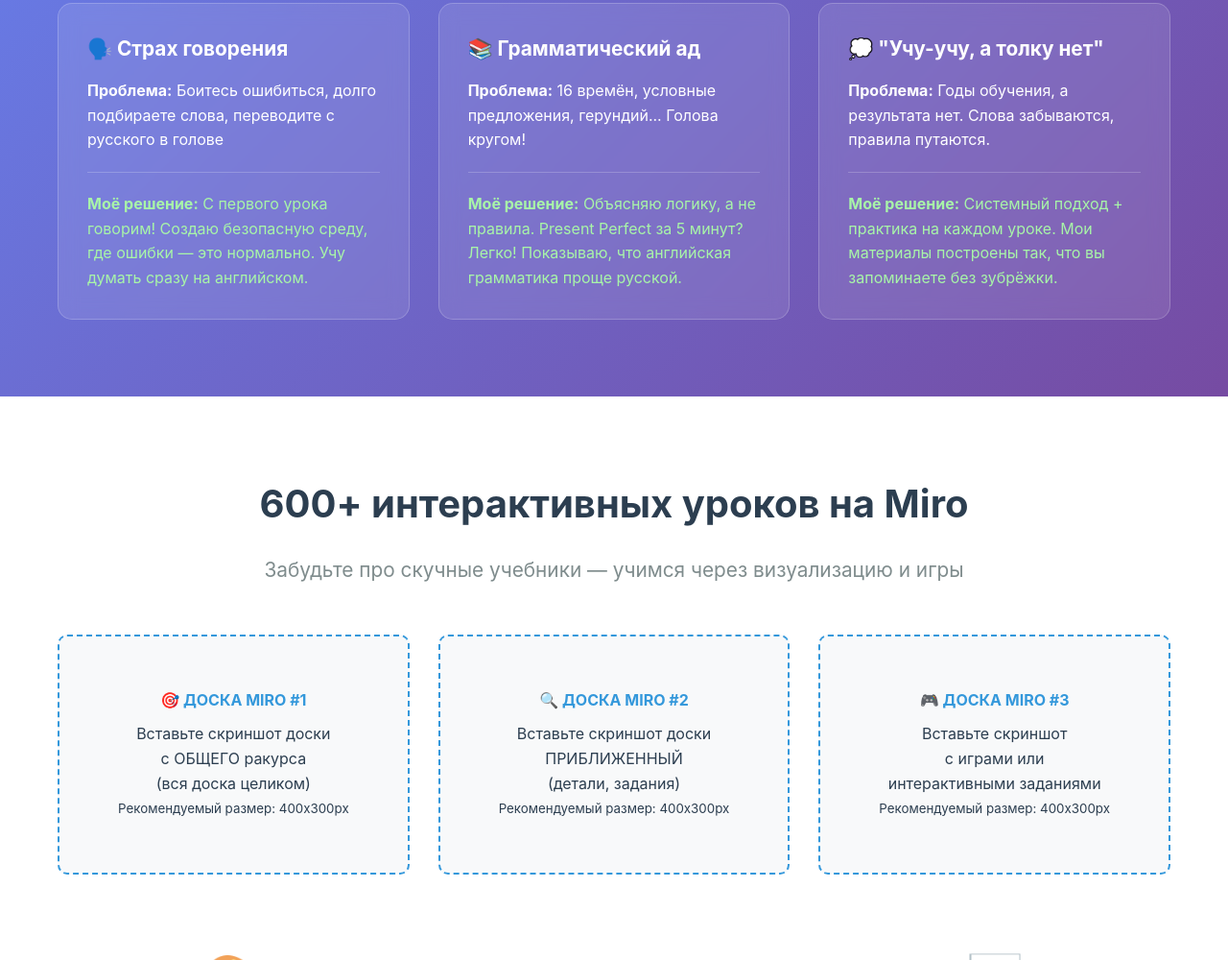
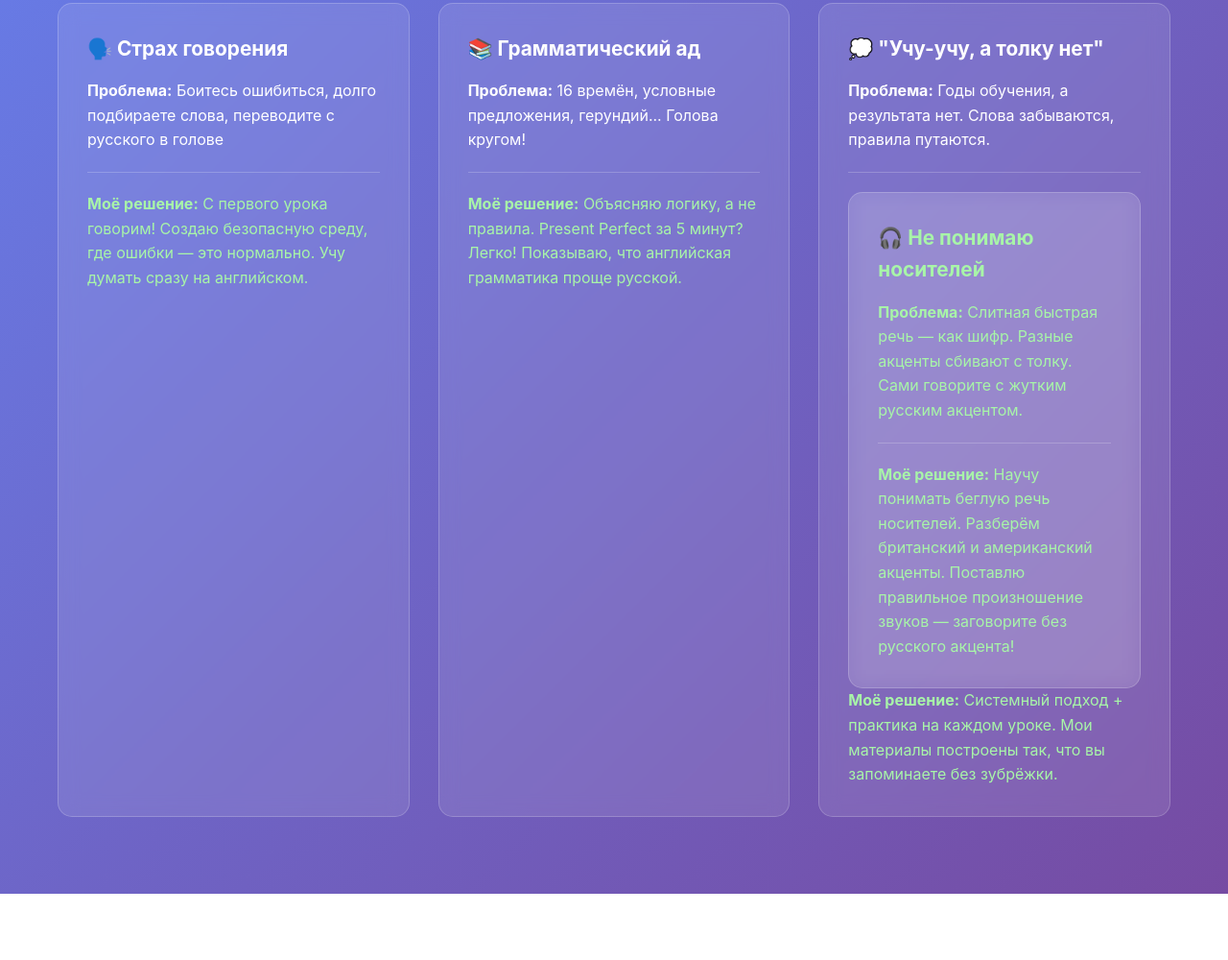
Before and after one commit to VitoNovak/english-with-vito, a plain HTML site: page index.html in a window 1280 px wide. Shown: the part 981-1981 px from the top of the page at 96% size. Drawn offline with Linux system fonts and the light colour scheme.

Commit message:
index.html

```diff
--- a/index.html
+++ b/index.html
@@ -883,6 +883,15 @@
                         <strong>Проблема:</strong> Годы обучения, а результата нет. Слова забываются, правила путаются.
                     </div>
                     <div class="solution">
+                <div class="problem-card">
+                 <h3>🎧 Не понимаю носителей</h3>
+                 <div class="problem">
+                        <strong>Проблема:</strong> Слитная быстрая речь — как шифр. Разные акценты сбивают с толку. Сами говорите с жутким русским акцентом.
+                         </div>
+                 <div class="solution">
+        <strong>Моё решение:</strong> Научу понимать беглую речь носителей. Разберём британский и американский акценты. Поставлю правильное произношение звуков — заговорите без русского акцента!
+    </div>
+</div>
                         <strong>Моё решение:</strong> Системный подход + практика на каждом уроке. Мои материалы построены так, что вы запоминаете без зубрёжки.
                     </div>
                 </div>
```
